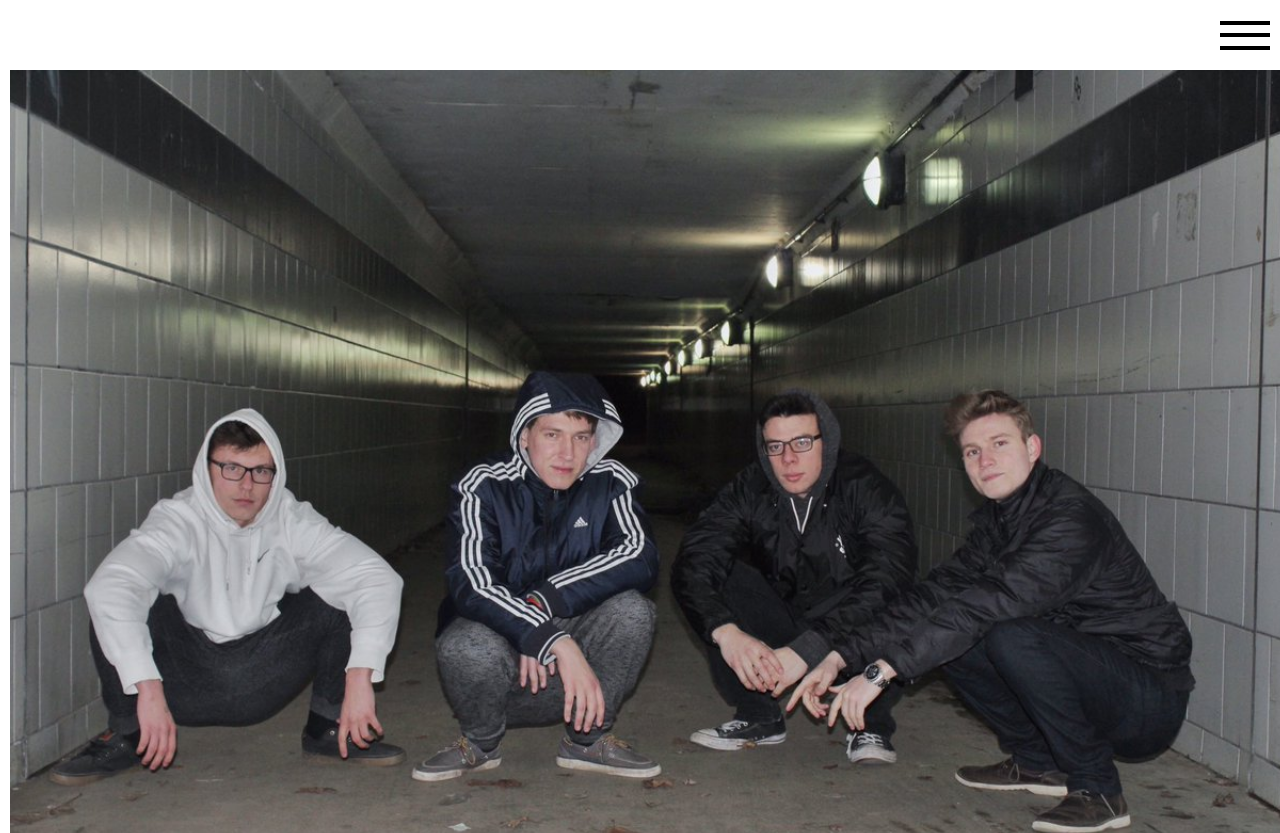
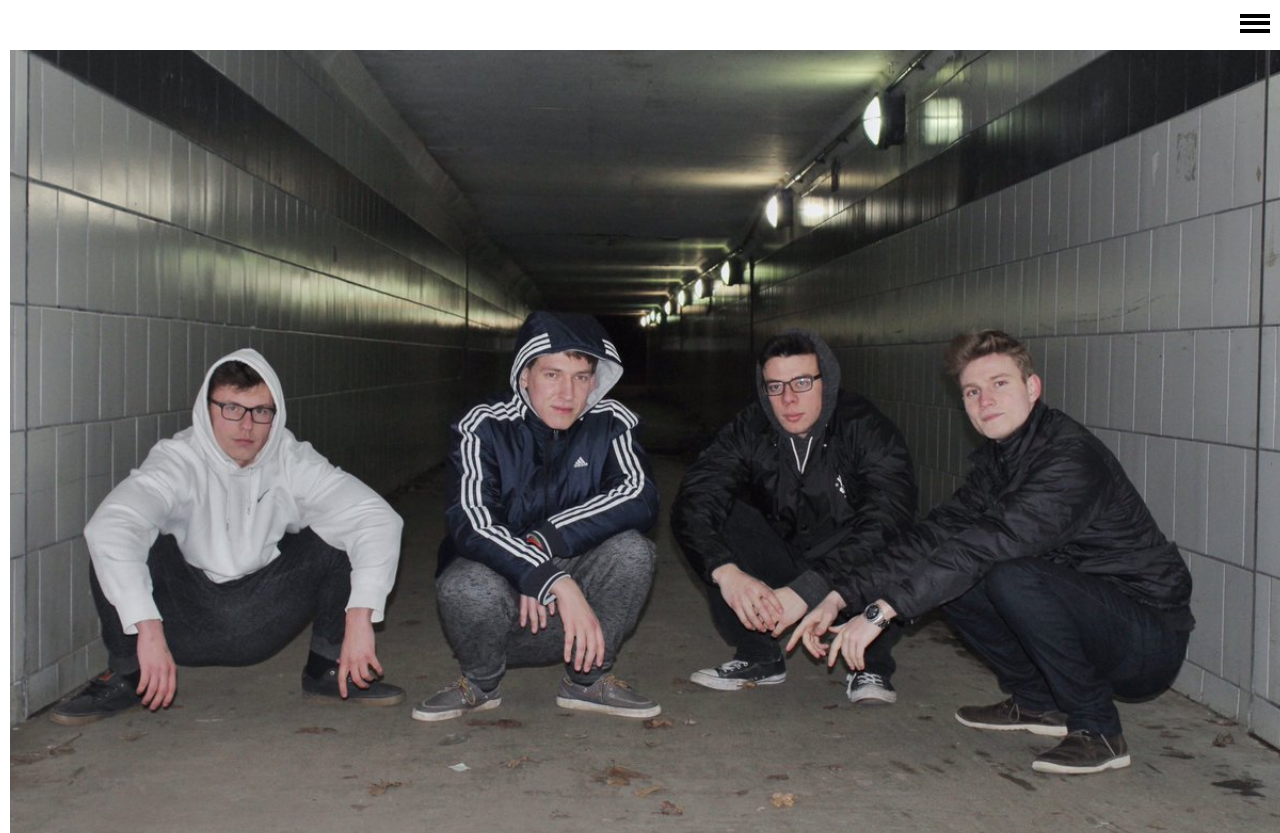
Before and after one commit to tspringborg/DJMX-vuejs-course, a Vue app in the folder visit-serbia/: page / in a window 1280 px wide. Shown: the top 833 px of the page. Built offline with nearby package versions, Linux system fonts and the light colour scheme.

Commit message:
better menu

```diff
--- a/visit-serbia/src/App.vue
+++ b/visit-serbia/src/App.vue
@@ -1,8 +1,6 @@
 <template>
   <div id="app">
-    <div id="nav">
       <MainMenu :items="pages"/>
-    </div>
     <router-view/>
   </div>
 </template>
@@ -48,20 +46,11 @@
         margin: 0;
     }
     #app {
+        overflow: hidden;
         font-family: 'Avenir', Helvetica, Arial, sans-serif;
         -webkit-font-smoothing: antialiased;
         -moz-osx-font-smoothing: grayscale;
         text-align: center;
         color: #2c3e50;
     }
-    #nav {
-        padding: 30px;
-        a {
-            font-weight: bold;
-            color: #2c3e50;
-            &.router-link-exact-active {
-              color: #42b983;
-            }
-        }
-    }
 </style>
--- a/visit-serbia/src/components/BasePage.vue
+++ b/visit-serbia/src/components/BasePage.vue
@@ -1,5 +1,6 @@
 <template>
     <div class="page">
+    	<slot name="hero"></slot>
     	<slot></slot>
     </div>
 </template>
--- a/visit-serbia/src/components/MainMenu.vue
+++ b/visit-serbia/src/components/MainMenu.vue
@@ -41,25 +41,26 @@
 <style lang="scss">
 	@import '../assets/style/vars';
 	$bgColor: white;
-	$burgerHeight: 50px;
+	$burgerHeight: 30px;
 	.main-menu {
 		position: fixed;
 		width: 100vw;
+		left: 0;
 		height: $burgerHeight + $padding * 2;
 		background-color: $bgColor;
 		right: 0;
 		top: 0;
 		.bar {
 			display: flex;
+			flex-direction: row-reverse;
 			align-items: center;
 			height: 100%;
+			width: 100%;
+			box-sizing: border-box;
 		}
 		.burger {
-			position: fixed;
-			right: $padding;
-			height: $burgerHeight;
-			width: 50px;
-			//width: 50px;
+			padding-right: $padding;
+			width: $burgerHeight;
 			.inner {
 				@include burger-menu(4px, $burgerHeight / 4, 'active', #000000);
 			}
@@ -68,6 +69,11 @@
 		a{
 			font-size: 50px;
 			text-decoration: none;
+			font-weight: bold;
+            color: #2c3e50;
+            &.router-link-exact-active {
+              color: #42b983;
+            }
 		}
 		.content {
 			.inner {
```
